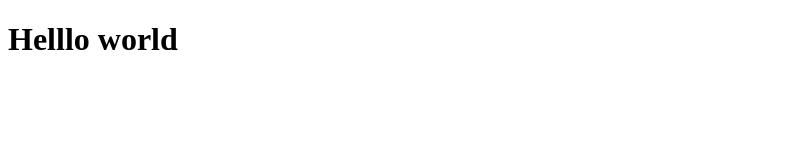
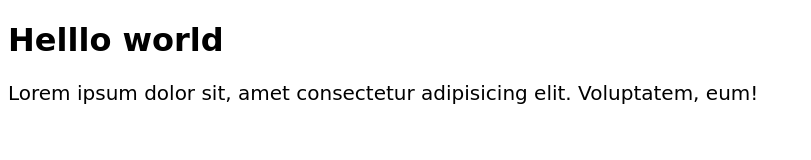
Before and after one commit to eddygithu/gestion-code, a plain HTML site: page index.html in a window 1280 px wide. Shown: the whole page, without its empty margins (0-811 px from the left). Drawn offline with Linux system fonts and the light colour scheme.

Commit message:
added StyleFile

```diff
--- a/index.html
+++ b/index.html
@@ -5,8 +5,10 @@
     <meta http-equiv="X-UA-Compatible" content="IE=edge">
     <meta name="viewport" content="width=device-width, initial-scale=1.0">
     <title>Github</title>
+    <link rel="stylesheet" href="style.css">
 </head>
 <body>
     <h1>Helllo world</h1>
+    <p>Lorem ipsum dolor sit, amet consectetur adipisicing elit. Voluptatem, eum!</p>
 </body>
 </html>
--- /dev/null
+++ b/style.css
@@ -0,0 +1,6 @@
+*{
+    font-family: cursive;
+}
+p{
+    font-size: 20px;
+}
```
